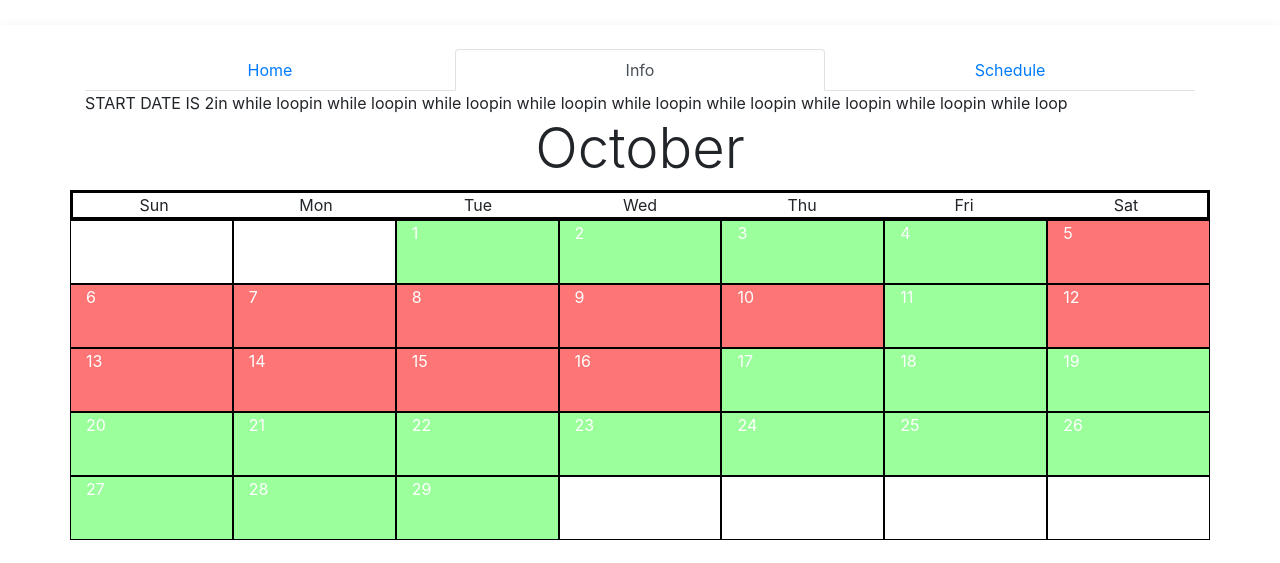
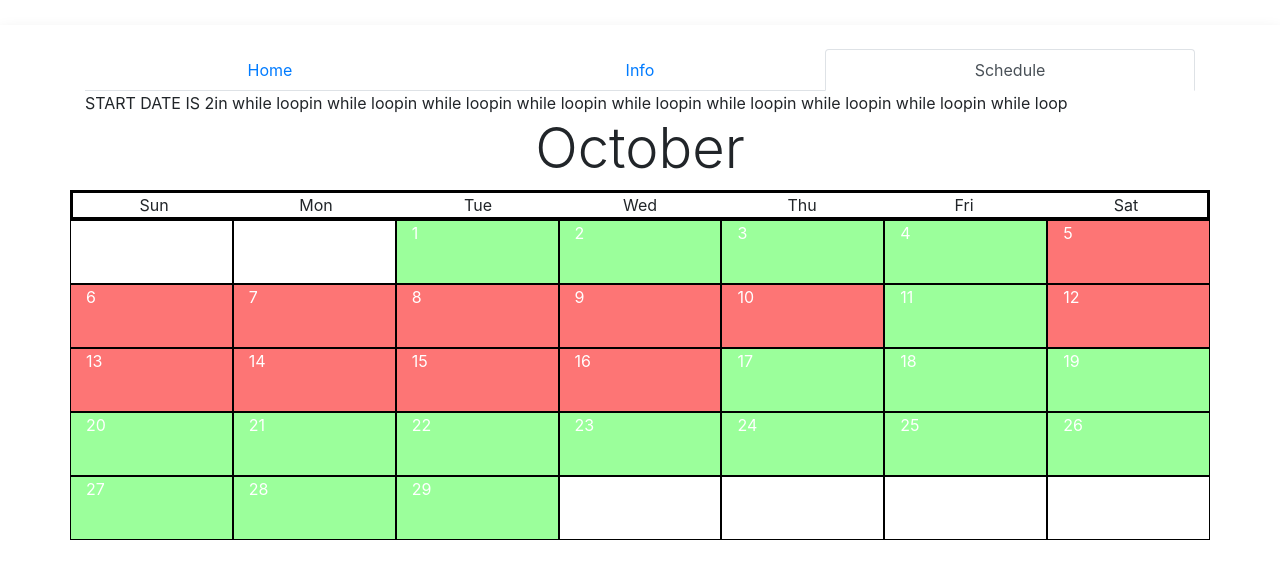
Before and after one commit to jordanburdett/lake-powell, a PHP site: page /schedule.php in a window 1280 px wide. Shown: the part 139-702 px from the top of the page. Run offline with PHP 8.4, Linux system fonts and the light colour scheme; a user stored in the database is signed in; data that the repository does not hold is empty.

Commit message:
worked on front end with a little backend mixed in

```diff
--- a/login.php
+++ b/login.php
@@ -74,7 +74,7 @@ else
 
     echo "<ul class='nav nav-tabs nav-justified'>
     <li class='nav-item'>
-        <a class='nav-link active' href='home.php'>Home</a>
+        <a class='nav-link' href='home.php'>Home</a>
     </li>
     <li class='nav-item'>
         <a class='nav-link' href='info.php'>Info</a>
@@ -83,7 +83,7 @@ else
         <a class='nav-link' href='#'>Link 3</a>
     </li>
     </ul>";
-    echo '<h4>Welcome ' . $first_name . ' ' . $last_name . ' you are now logged in</h4>';
+    echo "<h4 style='text-align:center; padding: 20px;'>Welcome ' . $first_name . ' ' . $last_name . ' you are now logged in</h4>";
 
 
     $_SESSION['loggedIn'] = true;
--- a/schedule.php
+++ b/schedule.php
@@ -43,10 +43,10 @@ echo date('t');
                     <a class="nav-link" href="home.php">Home</a>
                 </li>
                 <li class="nav-item">
-                    <a class="nav-link active" href="info.php">Info</a>
+                    <a class="nav-link" href="info.php">Info</a>
                 </li>
                 <li class="nav-item">
-                    <a class="nav-link" href="schedule.php">Schedule</a>
+                    <a class="nav-link active" href="schedule.php">Schedule</a>
                 </li>
             </ul>
 
```
